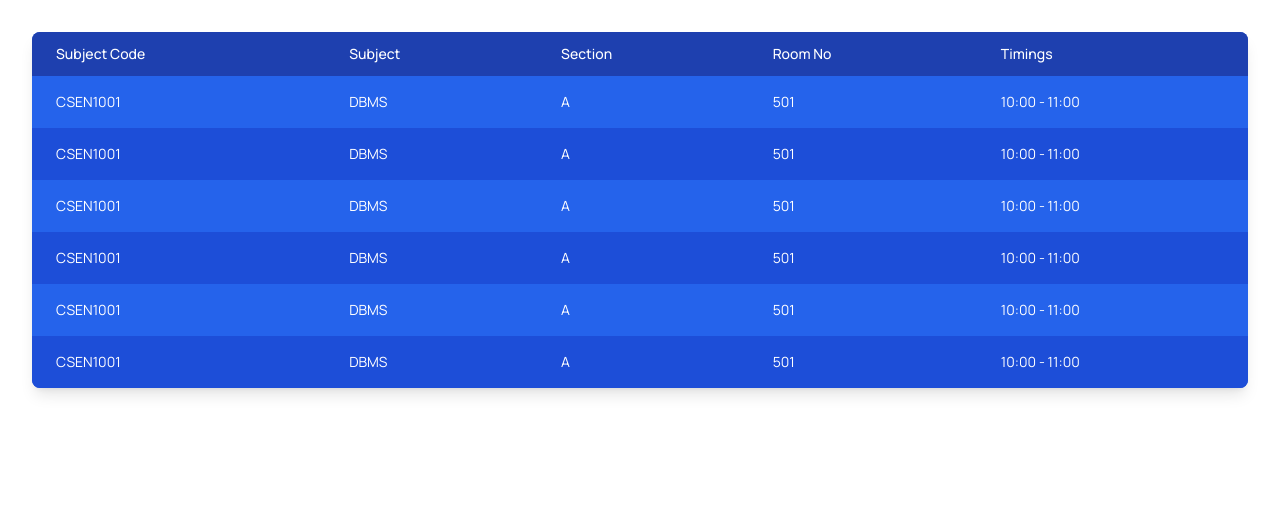
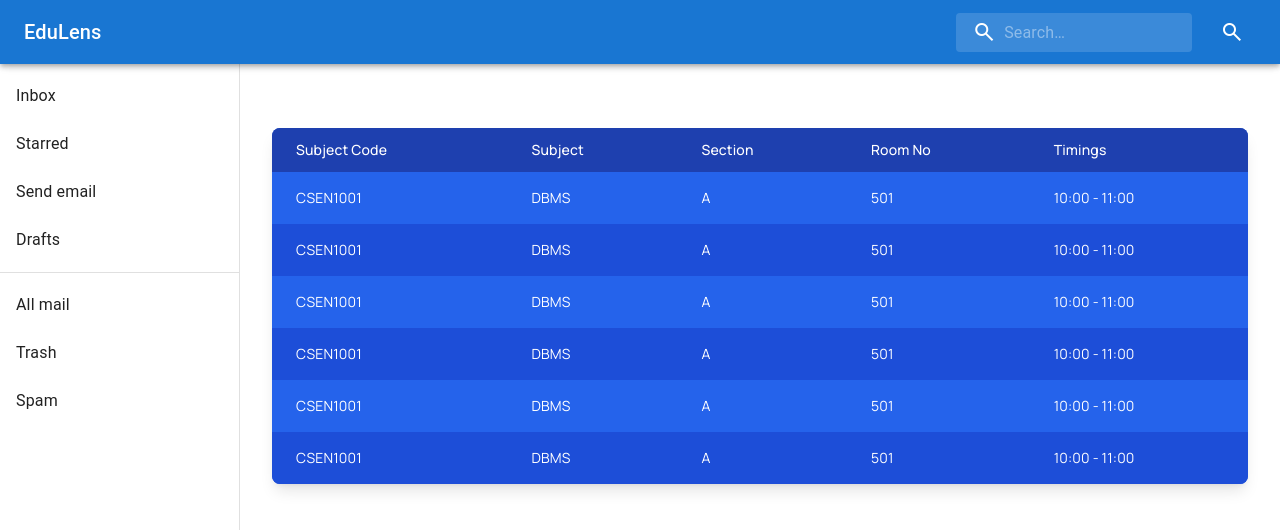
Before and after one commit to TheAnanta/edulens, a Next.js app: page /timetable in a window 1280 px wide. Shown: the top 530 px of the page. Built offline with nearby package versions, Linux system fonts and the light colour scheme.

Commit message:
Fixed the /timetable ui in presence of sidebar
Signed-off-by: Chandan-6 <khamitkarsaichandan1035@gmail.com>

```diff
--- a/src/app/timetable/page.tsx
+++ b/src/app/timetable/page.tsx
@@ -1,3 +1,4 @@
+import Sidebar from '@/components/Sidebar';
 import React from 'react';
 
 function App() {
@@ -11,9 +12,10 @@ function App() {
   ];
 
   return (
-    <div className="p-8">
-      <div className="overflow-hidden rounded-lg shadow-lg">
-        <table className="min-w-full bg-blue-700 text-white">
+    <div className="p-8 flex">
+      <Sidebar />
+      <div className="w-full overflow-hidden rounded-lg shadow-lg mt-24">
+        <table className="w-full bg-blue-700 text-white">
           <thead>
             <tr>
               <th className="head">Subject Code</th>
```
